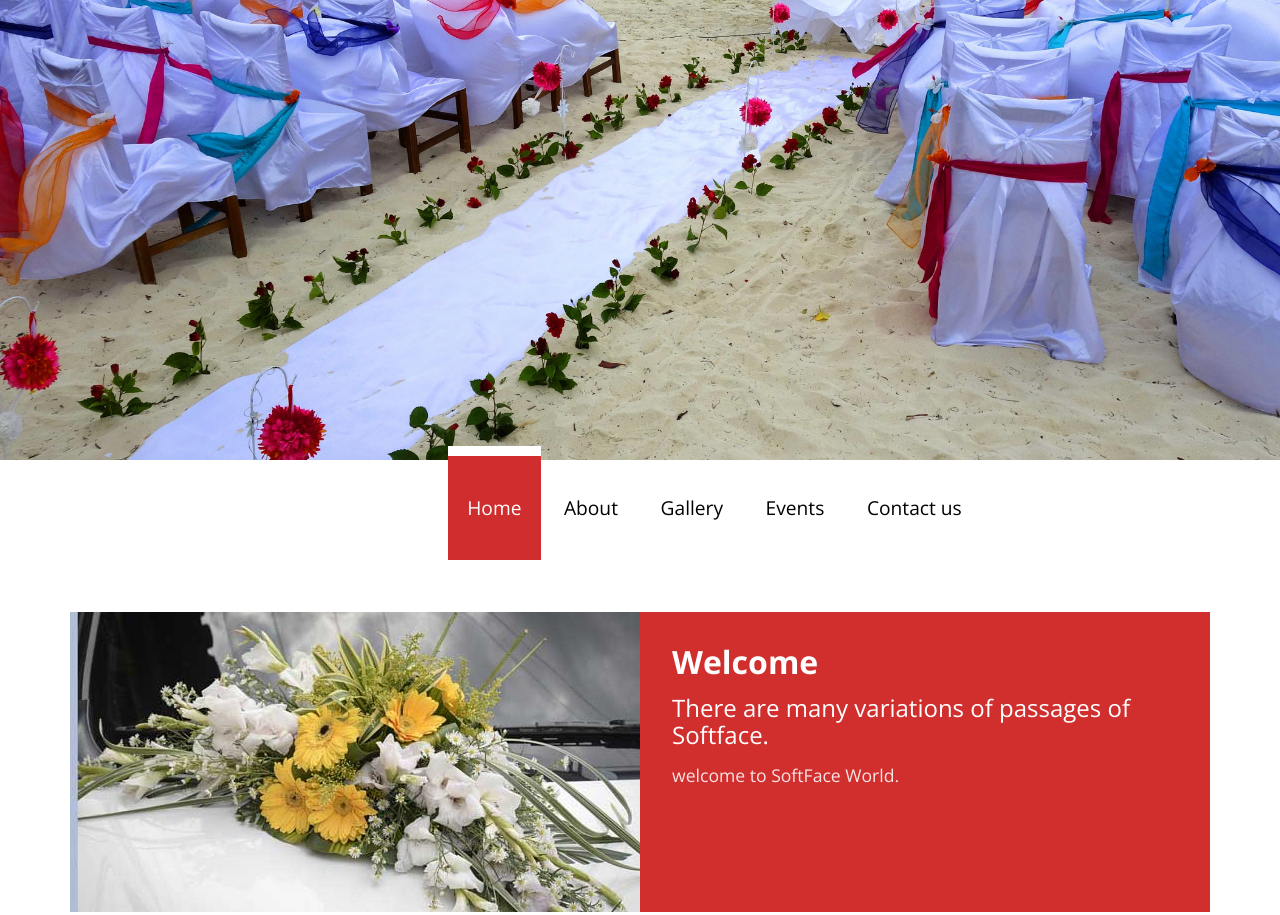
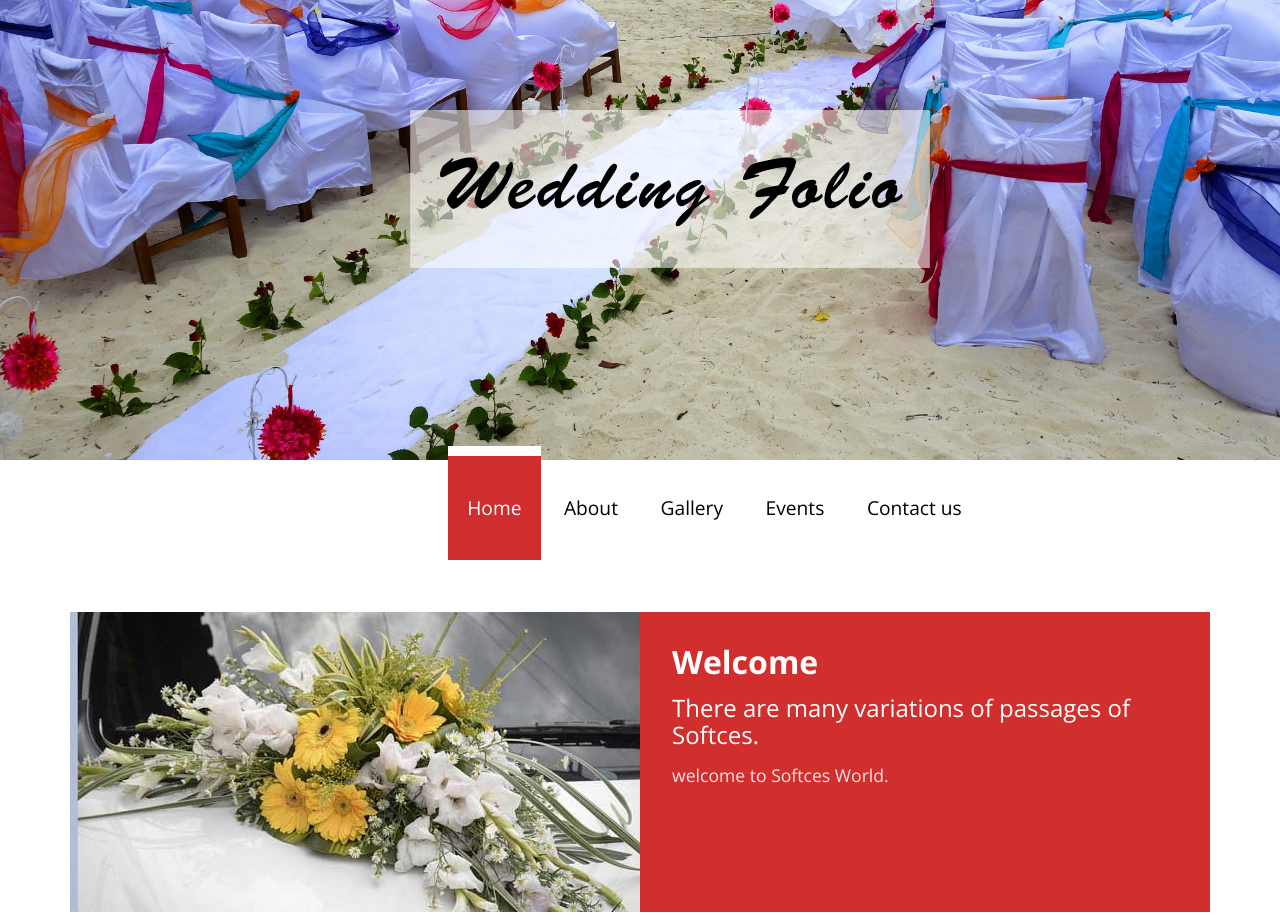
Before and after one commit to shraddhabhivgade/demo1.0, a plain HTML site: page web/index.html in a window 1280 px wide. Shown: the part 240-1155 px from the top of the page. Drawn offline with nearby package versions, Linux system fonts and the light colour scheme.

Commit message:
Update index.html

```diff
--- a/web/index.html
+++ b/web/index.html
@@ -2,7 +2,7 @@
 <!DOCTYPE HTML>
 <html>
 <head>
-<title>Softface</title>
+<title>Softces</title>
 <link href="css/bootstrap.css" rel='stylesheet' type='text/css' />
 <!-- jQuery (necessary for Bootstrap's JavaScript plugins) -->
 <script src="js/jquery.min.js"></script>
@@ -24,7 +24,7 @@
 <div class="header">
 	<div class="container">
 	<div class="logo">
-		<a href="index.html"><img src="images/logo1.png" alt=""></a>
+		<a href="index.html"><img src="images/logo.png" alt=""></a>
 	</div>
 	</div>
 </div>
@@ -55,8 +55,8 @@
 		</div>
 		<div class="col-md-6 content-col col_2">
 			<h2>Welcome</h2>
-			<p>There are many variations of passages of Softface.</p>
-			<p>welcome to SoftFace World.</p>
+			<p>There are many variations of passages of Softces.</p>
+			<p>welcome to Softces World.</p>
 		</div>
 		<div class="clearfix"></div>
 			<div class="ideas">
@@ -232,7 +232,7 @@
 <!-- Footer Part Starts Here -->
 <div class="footer">
 	<div class="container">
-		<p>&copy 2018 SoftFace. All Rights Reserved | Design by <a href="http://Softface.com">SoftFace</a></p>
+		<p>&copy 2018 Softces. All Rights Reserved | Design by <a href="http://Softces.com">Softces</a></p>
 	</div>
 </div>
 <!-- Footer Part Ends Here -->
```
